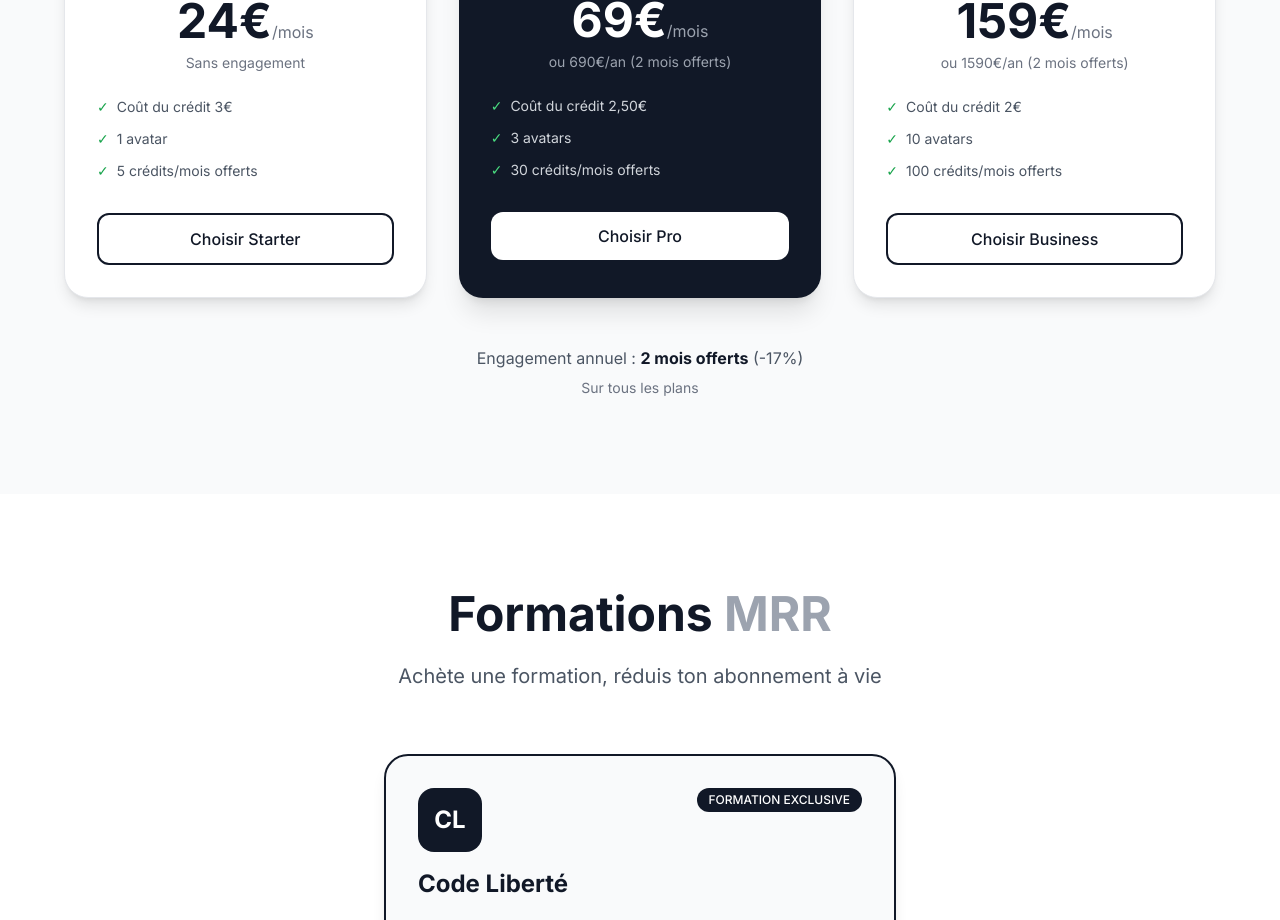
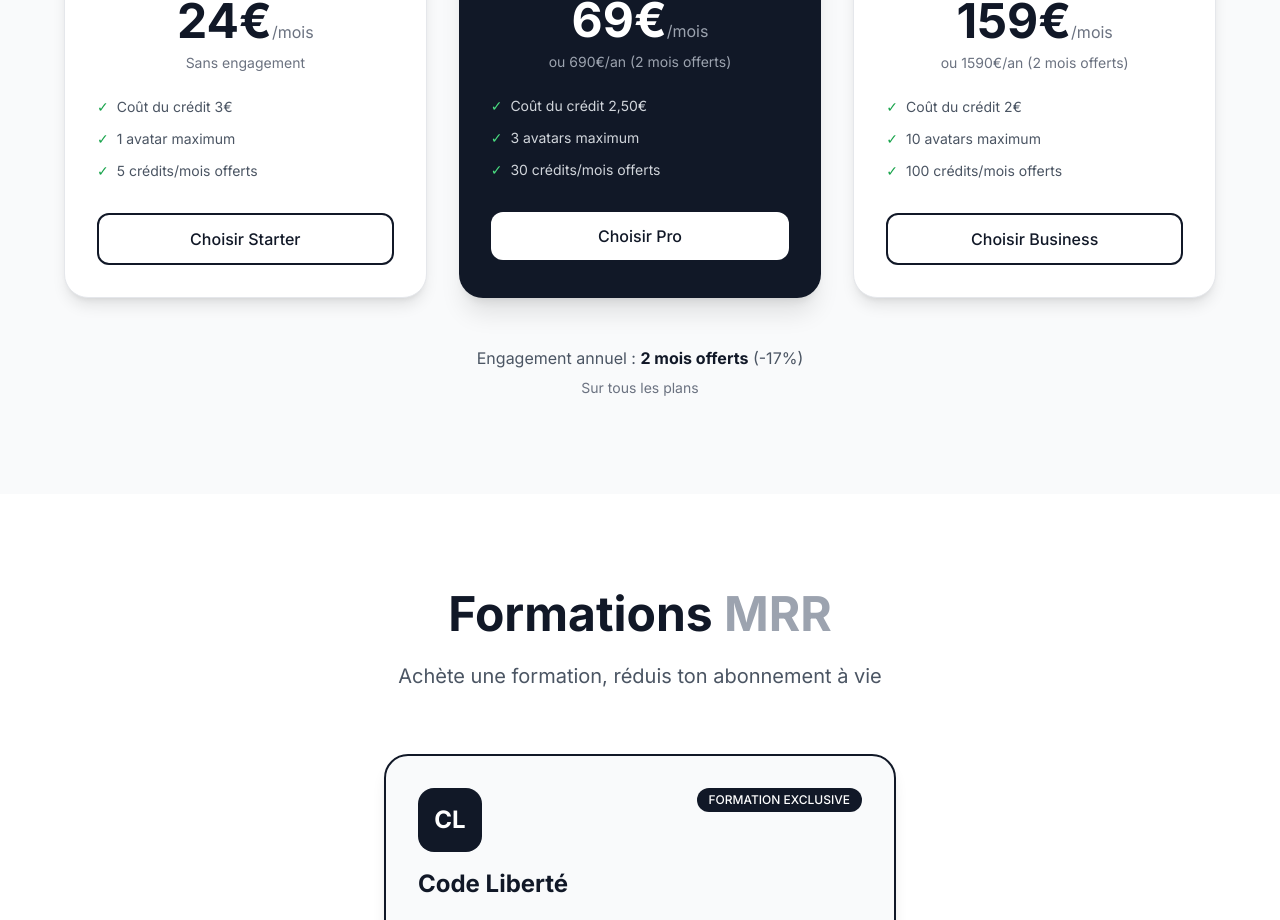
Before and after one commit to albbocco/bocco-ai, a Next.js app: page / in a window 1280 px wide. Shown: the part 2740-3660 px from the top of the page. Built offline with nearby package versions, Linux system fonts and the light colour scheme.

Commit message:
Update: avatar -> avatar maximum

```diff
--- a/src/app/page.tsx
+++ b/src/app/page.tsx
@@ -206,7 +206,7 @@ export default function Home() {
               <p className="text-center text-sm text-gray-500 mb-6">Sans engagement</p>
               <ul className="space-y-3 mb-8 text-sm text-gray-600">
                 <li className="flex items-center gap-2"><span className="text-green-600">✓</span> Coût du crédit 3€</li>
-                <li className="flex items-center gap-2"><span className="text-green-600">✓</span> 1 avatar</li>
+                <li className="flex items-center gap-2"><span className="text-green-600">✓</span> 1 avatar maximum</li>
                 <li className="flex items-center gap-2"><span className="text-green-600">✓</span> 5 crédits/mois offerts</li>
               </ul>
               <button onClick={openModal} className="w-full py-3 rounded-xl font-medium border-2 border-gray-900 text-gray-900 hover:bg-gray-900 hover:text-white transition">Choisir Starter</button>
@@ -229,7 +229,7 @@ export default function Home() {
               <p className="text-center text-sm text-gray-400 mb-6">ou {(proPrice - discount) * 10}€/an (2 mois offerts)</p>
               <ul className="space-y-3 mb-8 text-sm text-gray-300">
                 <li className="flex items-center gap-2"><span className="text-green-400">✓</span> Coût du crédit 2,50€</li>
-                <li className="flex items-center gap-2"><span className="text-green-400">✓</span> 3 avatars</li>
+                <li className="flex items-center gap-2"><span className="text-green-400">✓</span> 3 avatars maximum</li>
                 <li className="flex items-center gap-2"><span className="text-green-400">✓</span> 30 crédits/mois offerts</li>
               </ul>
               <button onClick={openModal} className="w-full bg-white text-gray-900 py-3 rounded-xl font-medium hover:bg-gray-100 transition">Choisir Pro</button>
@@ -249,7 +249,7 @@ export default function Home() {
               <p className="text-center text-sm text-gray-500 mb-6">ou {(businessPrice - discount) * 10}€/an (2 mois offerts)</p>
               <ul className="space-y-3 mb-8 text-sm text-gray-600">
                 <li className="flex items-center gap-2"><span className="text-green-600">✓</span> Coût du crédit 2€</li>
-                <li className="flex items-center gap-2"><span className="text-green-600">✓</span> 10 avatars</li>
+                <li className="flex items-center gap-2"><span className="text-green-600">✓</span> 10 avatars maximum</li>
                 <li className="flex items-center gap-2"><span className="text-green-600">✓</span> 100 crédits/mois offerts</li>
               </ul>
               <button onClick={openModal} className="w-full py-3 rounded-xl font-medium border-2 border-gray-900 text-gray-900 hover:bg-gray-900 hover:text-white transition">Choisir Business</button>
```
